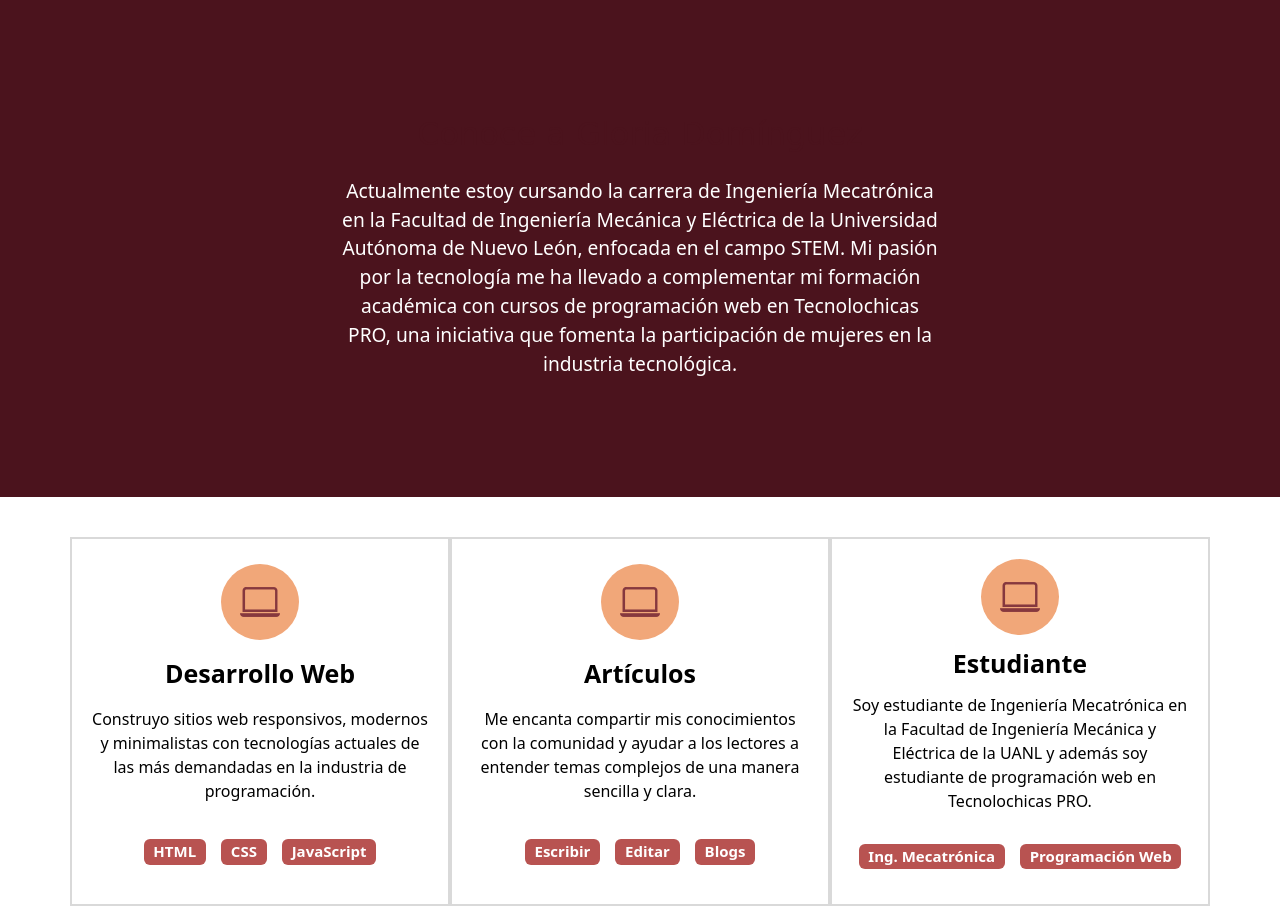
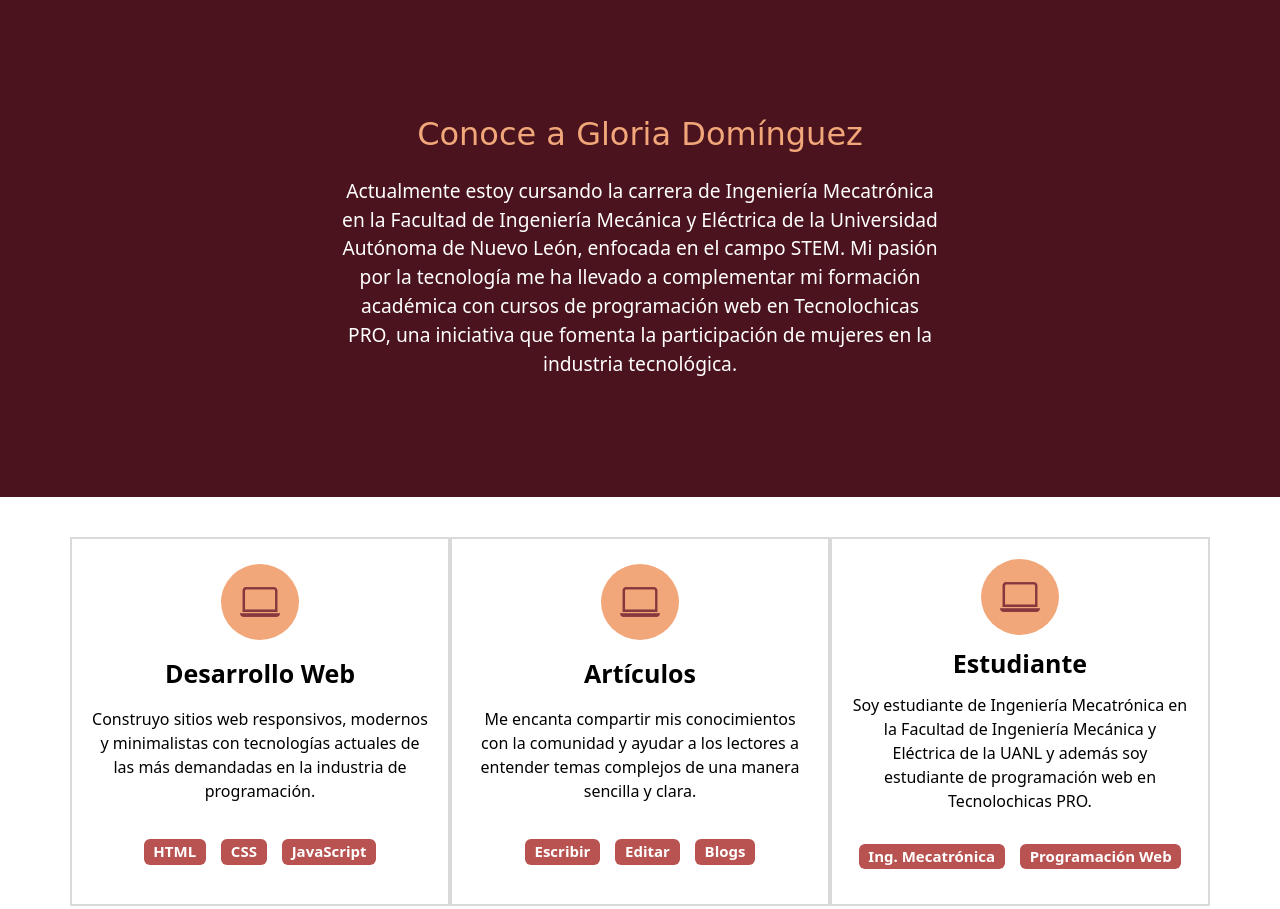
Before and after one commit to gloriadominguez/gloriadominguez.github.io, a plain HTML site: page index.html in a window 1280 px wide. Shown: the part 929-1838 px from the top of the page. Drawn offline with nearby package versions, Linux system fonts and the light colour scheme; a web font is replaced by a local one.

Commit message:
Add files via upload

```diff
--- a/style.css
+++ b/style.css
@@ -36,7 +36,7 @@ h1 {
 }
 
 .seccion-titulo {
-  color:#4b131d;
+  color:#f1a779;
   font-size: 2rem;
   padding: 15px 0;
   font-family: 'Rubik Dirt', cursive;
```
